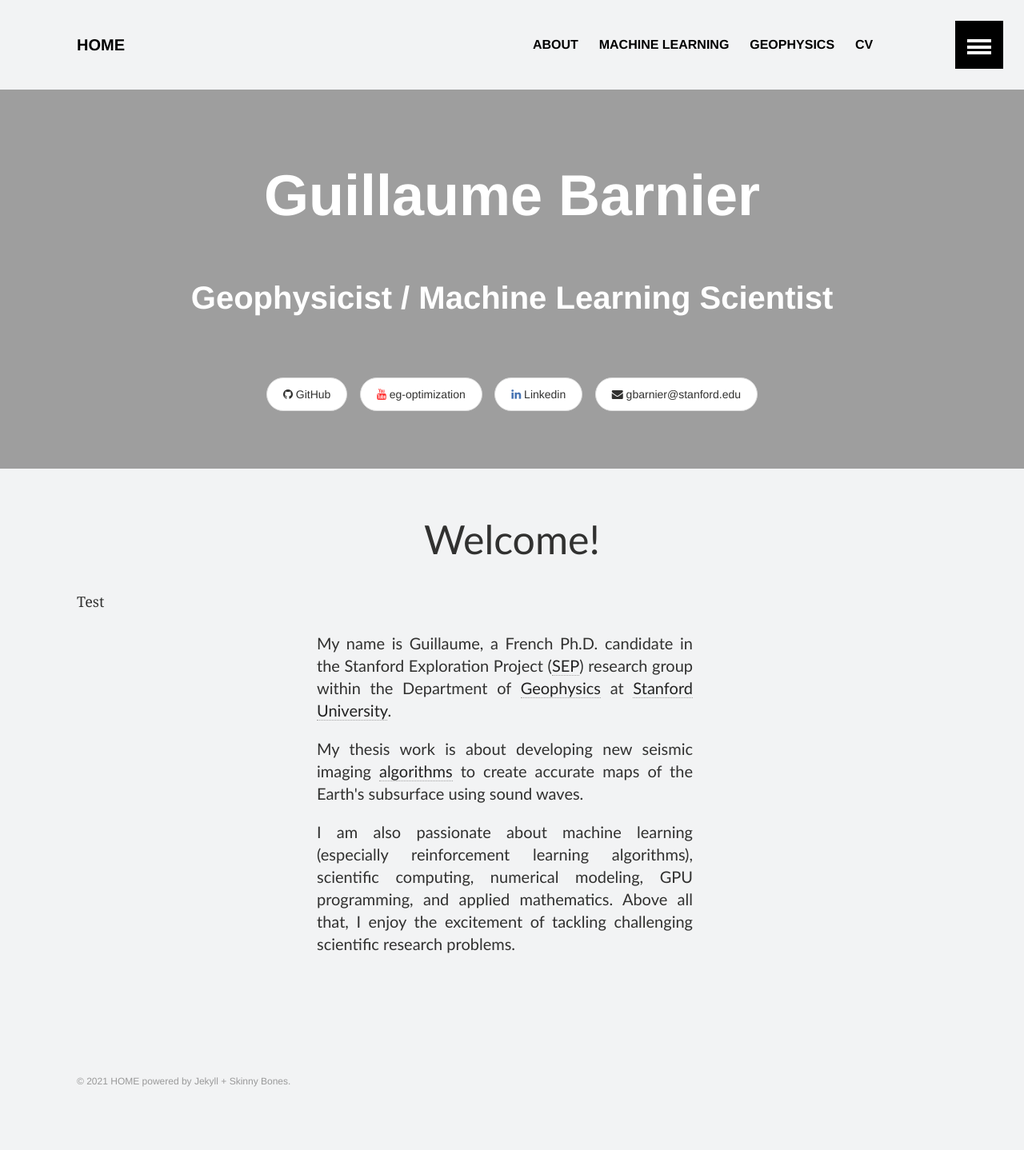
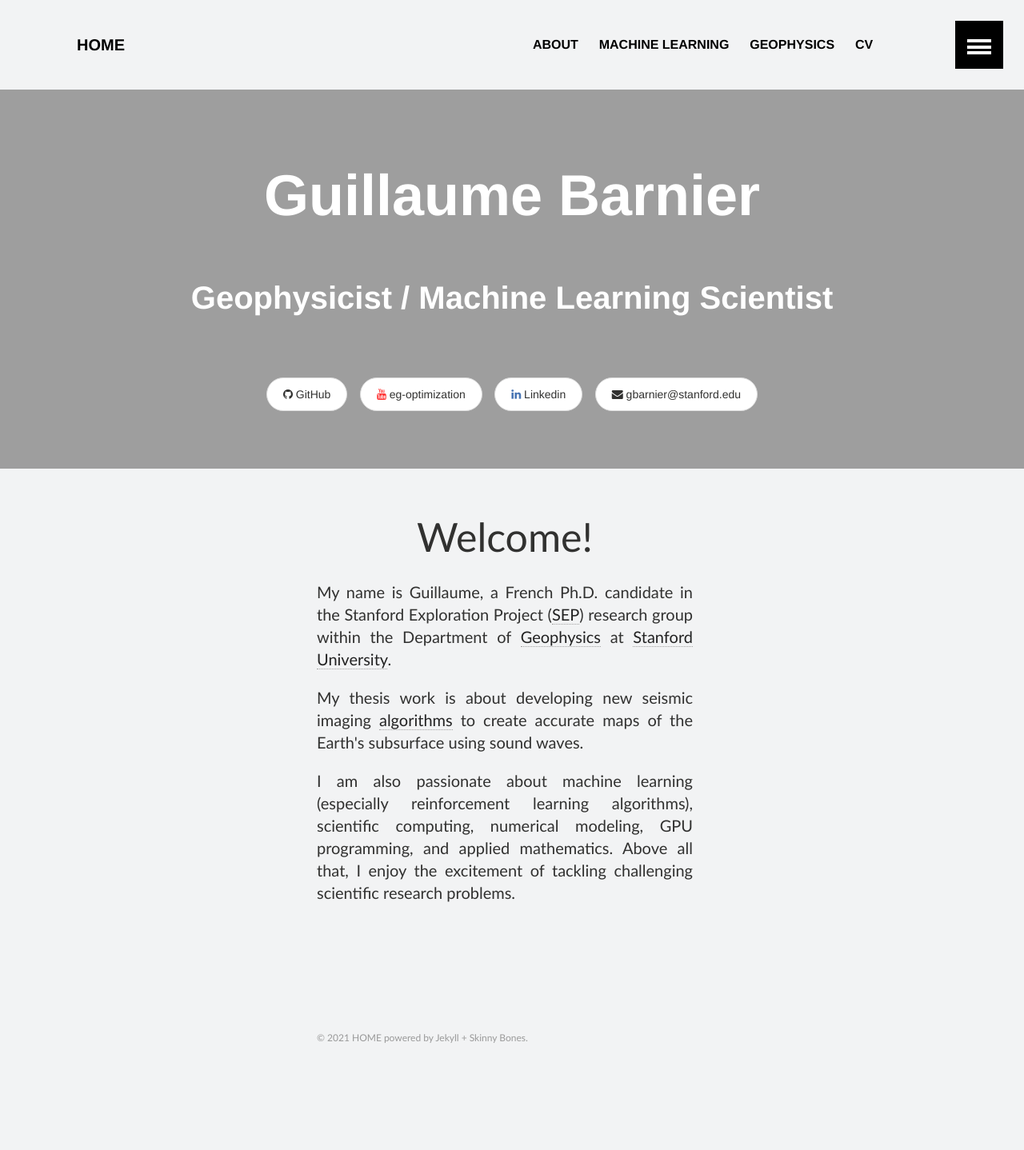
Before and after one commit to gbarnier/gbarnier.github.io, a Jekyll site: the page built from index.md, in a window 1280 px wide. Shown: the whole page at 80% size. Built offline with Jekyll 4.4.1, drawn with Linux system fonts in a browser that asks for light colours; after the commit the page ends 1384 px from its top, so only the background shows below that.

Commit message:
Update index.md

```diff
--- a/index.md
+++ b/index.md
@@ -6,6 +6,18 @@
 image:
   feature: zion_c.png
 ---
+<style>
+  p{
+  text-align:justify;
+  font-family: Calibri;
+  margin-left: 300px;
+  font-size: 20px;
+  width: 470px;
+  line-height:1.4;
+  margin-bottom: -0.0em;
+  }
+</style>
+
 <style media="all and (max-width: 500px)">
   p{
   background-color: yellow;
@@ -14,16 +26,15 @@
 
 <body>
     <p style="text-align:center; font-family: Calibri; font-size: 50px;">Welcome!</p>
-    <p>Test</p>
-    <p style="font-size: 20px;text-align:justify; margin-left: 300px;font-family: Calibri; width: 470px; line-height:1.4; margin-bottom: -0.0em;">
+    <p>
         My name is Guillaume, a French Ph.D. candidate in the Stanford Exploration Project (<a href="/sep">SEP</a>) research group within the Department of <a href="https://earth.stanford.edu/geophysics" target="_blank">Geophysics</a> at <a href="https://www.stanford.edu" target="_blank">Stanford University</a>.
     </p>
 
-    <p style="font-size: 20px;text-align:justify; margin-left: 300px;margin-bottom: -0.0em; font-family: Calibri; width: 470px; line-height:1.4;">
+    <p>
     My thesis work is about developing new seismic imaging <a href="/geophysics">algorithms</a> to create accurate maps of the Earth's subsurface using sound waves.
     </p>
 
-    <p style="font-size: 20px;text-align:justify; margin-left: 300px;margin-bottom: -0.5em; font-family: Calibri; width: 470px; line-height:1.4;">
+    <p>
     I am also passionate about machine learning (especially reinforcement learning algorithms), scientific computing, numerical modeling, GPU programming, and applied mathematics. Above all that, I enjoy the excitement of tackling challenging scientific research problems.
     </p>
 
```
